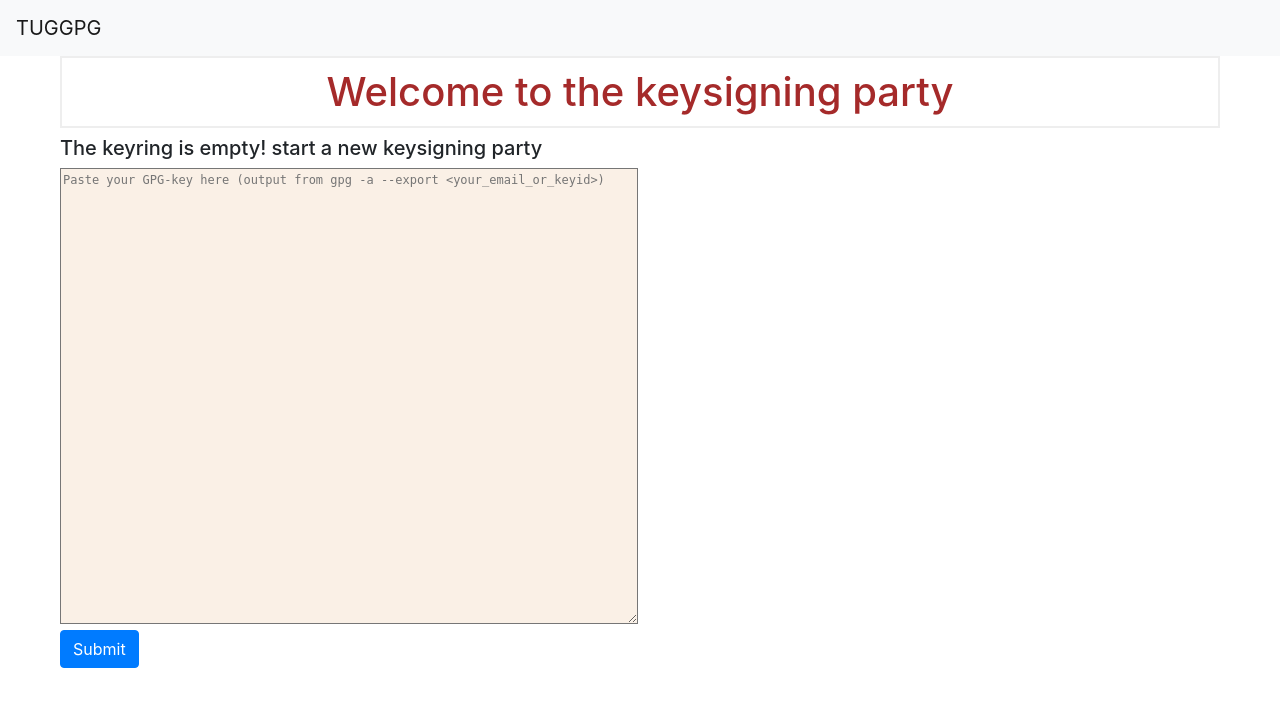
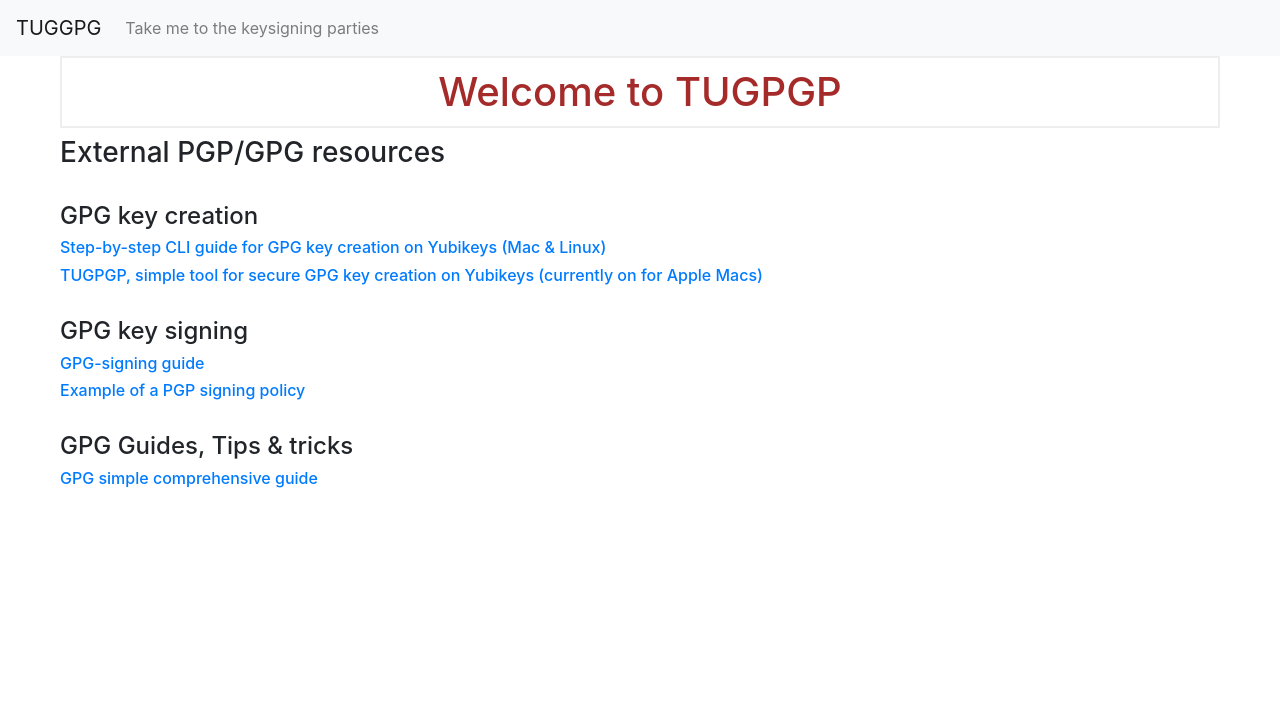
Before and after one commit to pettai/flask-tuggpg, a Flask app: template tuggpg/templates/index.html in a window 1280 px wide. Shown: the top 707 px of the page. Run offline with Flask 3, Linux system fonts and the light colour scheme; the template is opened without the code that fills it, so the values that code supplies are empty; some libraries are stand-ins or nearby versions.

Commit message:
Support multiple keyrings/parties
This update adds a landing page (the index page) with some helpful links, adds support for multiple keyrings/parties

```diff
--- a/tuggpg/app.py
+++ b/tuggpg/app.py
@@ -3,7 +3,7 @@
 from datetime import datetime
 
 import gnupg
-from flask import Flask, Response, render_template, request
+from flask import Flask, Response, render_template, request, session, redirect, url_for
 from werkzeug.exceptions import abort
 from werkzeug.middleware.proxy_fix import ProxyFix
 
@@ -21,9 +21,6 @@
 app.wsgi_app = ProxyFix(app.wsgi_app)
 
 PATH = "/opt/flask-tuggpg/gnupg"
-KEYRING = "keysigningparty"
-GNUPG = gnupg.GPG(gnupghome=PATH, keyring=KEYRING + ".kbx")
-GNUPG.encoding = "utf-8"
 KEY_ORDER = {
     "keyid": 1,
     "algo": 2,
@@ -35,14 +32,33 @@
     "sigs": 8,
     "fingerprint": 9,
 }
+KEYRINGS = ["keysigningparty", "yetanotherparty", "otherparty"]
+app.secret_key = '<a-very-secret-key>'
+
+def get_gnupg(keyring):
+    return gnupg.GPG(gnupghome=PATH, keyring=keyring + ".kbx")
+
+def get_current_keyring():
+    return session.get('keyring', KEYRINGS[0])
+
+@app.route("/", methods=["GET"])
+def index():
+    return render_template("index.html")
 
 
-@app.route("/", methods=["GET", "POST"])
-def index():
+@app.route("/main", methods=["GET", "POST"])
+def main():
     remote_user = request.headers.get("X_REMOTE_USER", "anonymous")
     remote_addr = request.headers.get("X_FORWARDED_FOR")
 
     current_time = datetime.now()
+
+    keyring = get_current_keyring()
+    if not keyring:
+        pass
+
+    GNUPG = get_gnupg(keyring)
+    GNUPG.encoding = "utf-8"
 
     public_keys = GNUPG.list_keys(sigs=True)
     filtered_keys = []
@@ -127,7 +143,7 @@
         sorted_dict = dict(sorted(key_dict.items(), key=lambda x: KEY_ORDER.get(x[0], 999)))
         sorted_keys.append(sorted_dict)
 
-    return render_template("index.html", gpg_keys=sorted_keys, remote_user=remote_user, current_time=current_time)
+    return render_template("main.html", gpg_keys=sorted_keys, remote_user=remote_user, current_time=current_time, keyrings=KEYRINGS, current_keyring=keyring)
 
 
 # "Old" keyring way of downloading keyring/individual keys
@@ -136,6 +152,13 @@
 def fetch_keys(keyid=None):
     remote_user = request.headers.get("X_REMOTE_USER", "anonymous")
     remote_addr = request.headers.get("X_FORWARDED_FOR")
+
+    keyring = get_current_keyring()
+    if not keyring:
+        pass
+
+    GNUPG = get_gnupg(keyring)
+    GNUPG.encoding = "utf-8"
 
     if keyid is not None:
         ascii_armored_public_keys = GNUPG.export_keys(keyid)
@@ -158,8 +181,10 @@
             return Response(
                 ascii_armored_public_keys,
                 mimetype="text/plain",
-                headers={"Content-disposition": "attachment; filename=" + KEYRING + ".pub"},
+                headers={"Content-disposition": "attachment; filename=" + keyring + ".pub"},
             )
+        else:
+            return abort(404)
 
 
 # GitHub etc. way of listing gpg key via REST
@@ -177,6 +202,14 @@
             return abort(404)
 
 
+@app.route("/keyring/<keyring>")
+def keyring(keyring):
+    if keyring not in KEYRINGS:
+        abort(404)
+    session['keyring'] = keyring
+    return redirect(request.referrer or url_for('main'))
+
+
 def space_out_text(text: str, n: int) -> str:
     return " ".join(text[i : i + n] for i in range(0, len(text), n))
 
--- a/tuggpg/templates/base.html
+++ b/tuggpg/templates/base.html
@@ -6,7 +6,7 @@
     <meta name="viewport" content="width=device-width, initial-scale=1, shrink-to-fit=no">
 
     <!-- Bootstrap CSS -->
-    <link rel="stylesheet" href="{{ url_for('static', filename= 'css/bootstrap.min.css') }}">
+    <link rel="stylesheet" href="{{ url_for('static', filename='css/bootstrap.min.css') }}">
     <link rel="icon" type="image/x-icon" href="{{ url_for('static', filename='images/favicon.ico') }}">
 
     <title>{% block title %} {% endblock %}</title>
@@ -18,6 +18,28 @@
             <span class="navbar-toggler-icon"></span>
         </button>
         <div class="collapse navbar-collapse" id="navbarNav">
+            <ul class="navbar-nav mx-auto">
+                {% if not current_keyring %}
+                    <li class="nav-item">
+                        <a class="nav-link text-nowrap" href="{{ url_for('main') }}">Take me to the keysigning parties</a>
+                    </li>
+                {% endif %}
+            </ul>
+            <ul class="navbar-nav mx-auto w-100 justify-content-center align-items-center" style="width: 100%;">
+                {% if current_keyring %}
+                    <span class="navbar-text mx-3">Available keyrings</span>
+                {% endif %}
+                {% for kr in keyrings %}
+                    <li class="nav-item">
+                        <a class="nav-link {% if kr == current_keyring %}active{% endif %}" href="{{ url_for('keyring', keyring=kr) }}">{{ kr }}</a>
+                    </li>
+                {% endfor %}
+                {% if current_keyring %}
+                    <li class="nav-item ml-3">
+                        <a class="nav-link" href="{{ url_for('fetch_keys') }}">Download keyring</a>
+                    </li>
+                {% endif %}
+            </ul>
             <ul class="navbar-nav ml-auto">
 		{% block remote_user %} {{remote_user}} {% endblock %}
             </ul>
--- a/tuggpg/templates/index.html
+++ b/tuggpg/templates/index.html
@@ -1,124 +1,25 @@
 {% extends 'base.html' %}
 
 {% block content %}
-  <h1> {% block title %} Welcome to the keysigning party {% endblock %} </h1>
+  <!-- Required meta tags -->
+  <meta charset="utf-8">
+  <meta name="viewport" content="width=device-width, initial-scale=1, shrink-to-fit=no">
+
+  <h1> {% block title %} Welcome to TUGPGP {% endblock %} </h1>
   <link rel="stylesheet" href="{{ url_for('static', filename= 'css/style.css') }}">
-  <link rel="icon" type="image/x-icon" href="{{ url_for('static', filename='images/favicon.ico') }}">
+  <link rel="icon" type="image/x-icon" href="{{ url_for('static', filename= 'images/favicon.ico') }}">
 
-  {% if gpg_keys is defined and gpg_keys|length > 0 %}
-    <h5>{% block allgpgkeys %} Current uploaded keys on the keyring {% endblock %}</h5>
+  <h3>External PGP/GPG resources</h3>
+  <br>
+  <h4>GPG key creation</h4>
+  <h6><a href="https://github.com/SUNET/eduid-docs/blob/master/token-setup.mkd">Step-by-step CLI guide for GPG key creation on Yubikeys (Mac & Linux)</a></h6>
+  <h6><a href="https://github.com/SUNET/tugpgp/releases">TUGPGP, simple tool for secure GPG key creation on Yubikeys (currently on for Apple Macs)</a></h6>
+  <br>
+  <h4>GPG key signing</h4>
+  <h6><a href="https://www.phildev.net/pgp/gpgsigning.html">GPG-signing guide</a></h6>
+  <h6><a href="https://web.archive.org/web/20100611212414/http://cryptnet.net/fdp/crypto/keysigning_party/en/extra/signing_policy.html">Example of a PGP signing policy</a></h6>
+  <br>
+  <h4>GPG Guides, Tips & tricks</h4>
+  <h6><a href="https://medium.com/code-oil/comprehensive-yet-simple-guide-for-gpg-key-subkey-encryption-signing-verification-other-common-c28fd868cbe7">GPG simple comprehensive guide</a></h6>
 
-    <table style="width:fit-content;">
-      <!-- table header -->
-      {% if gpg_keys %}
-      <tr>
-         {% for key in gpg_keys[0] %}
-            {% if key != 'curve' %}
-               <th> {{ key }} </th>
-            {% endif %}
-         {% endfor %}
-      </tr>
-      {% endif %}
-
-      <!-- table rows -->
-      {% for dict_item in gpg_keys %}
-      <tr>
-         {% for key, value in dict_item.items() %}
-            {% if key != 'curve' %}
-               {% if 'uids' in key %}
-                  <td>
-                  {% for uid in value %}
-                     {{ uid|escape }} <br>
-                  {% endfor %}
-                  </td>
-               {% elif 'keyid' in key %}
-                  <td><pre><a href="{{ url_for('fetch_keys') }}/{{ value }}">{{ value }}</a></pre></td>
-               {% elif 'date' in key %}
-                  <td> {{ value.strftime('%Y-%m-%d')  }} </td>
-               {% elif 'expires' in key %}
-                  {% if value == 'expired' %}
-                     <td><div style="background: orangered; text-align: center;" title="Key has expired! it can't be used for signing">{{ value }}</div></td>
-                  {% elif value == 'unlimited' %}
-                     <td><div style="background: orange; text-align: center;" title="No expiration date set! consider setting an expiration date">{{ value }}</div></td>
-                  {% else %}
-		     {% set days_until_expiry = (value - current_time).days %}
-                     {% if days_until_expiry <= 30 %}
-                        <td><div style="background: orange; text-align: center;" title="Key is closing expiration date! consider updating expiration date or creating a new key">{{ value.strftime('%Y-%m-%d') }}</div></td>
-                     {% else %}
-                        <td><div style="text-align: center;">{{ value.strftime('%Y-%m-%d') }} {{now}}</td>
-                     {% endif %}
-                  {% endif %}
-               {% elif 'sigs' in key %}
-                  <td>
-                  {% set total_sigs = value|length if value is defined else 0 %}
-		  {% set ns = namespace(seen_sigs=[]) %}
-                  {% if value is defined and value|length > 0 %}
-		     {% for sig in value %}
-                        {% for gpgkey in gpg_keys %}
-                           {% if sig == gpgkey['keyid'] and sig not in ns.seen_sigs %}
-			      <pre>{{ sig }}</pre><br>
-			      {% set ns.seen_sigs = ns.seen_sigs + [sig] %}
-                           {% endif %}
-                        {% endfor %}
-                     {% endfor %}
-		     <div style="text-align: center;">({{ total_sigs }} total)</div>
-                  {% else %}
-		     <div style="background: lightgrey; text-align: center;" title="Concider getting some of your peers to sign your key">0 signatures</div>
-                  {% endif %}
-                  </td>
-               {% elif 'algo' in key %}
-                     <td> {{ value }} </td>
-               {% elif 'fingerprint' in key %}
-                     <td><pre>{{ value }}</pre></td>
-               {% elif 'length' in key %}
-                  {% if dict_item.get('curve') %}
-                     {% if value|int() < 224 %}
-                        <td><div style="background: orange; text-align: center;" title="Key size is concidered weak! concider making a new key with bigger key size"> {{ value }} </div></td>
-                     {% else %}
-                        <td><div style="text-align: center;"> {{ value }} </div></td>
-                     {% endif %}
-                  {% else %}
-                     {% if value|int() < 1025 %}
-                        <td><div style="background: orangered; text-align: center;" title="Key size is concidered weak! create a new key with bigger key size"> {{ value }} </div></td>
-                     {% elif value|int() < 2049 %}
-                        <td><div style="background: orange; text-align: center;" title="Key size is concidered weak! concider making a new key with bigger key size"> {{ value }} </div></td>
-                     {% else %}
-                        <td><div style="text-align: center;"> {{ value }} </div></td>
-                     {% endif %}
-                  {% endif %}
-               {% else %}
-                  <td> {{ value }} </td>
-               {% endif %}
-            {% endif %}
-         {% endfor %}
-      </tr>
-      {% endfor %}
-    </table>
-    <tr>
-      <div>
-    </tr>
-
-    <div style="text-align: left;"><h5> {% block download %} Download the keysigning party keyring
-        <a href="{{ url_for('fetch_keys') }}" class="badge badge-secondary"> here </a>
-	{% endblock %}</h5></div>
-    <br>
-
-    <h5>{% block pastekey %} Add your key to join the party {% endblock %}</h5>
-    <form action="{{ url_for('index') }}" method="post">
-        <textarea name="gpgkey" cols="80" rows="10" placeholder="Paste your GPG-key here (output from gpg -a --export <your_email_or_keyid>)"></textarea>
-        <div>
-          <button type="submit" class="btn btn-primary">Submit</button>
-        </div>
-    </form>
-
-  {% else %}
-    <h5>{% block nogpgkey %} The keyring is empty! start a new keysigning party {% endblock %}</h5>
-    <form action="{{ url_for('index') }}" method="post">
-        <textarea name="gpgkey" cols="80" rows="25" placeholder="Paste your GPG-key here (output from gpg -a --export <your_email_or_keyid>)"></textarea>
-        <div>
-          <button type="submit" class="btn btn-primary">Submit</button>
-        </div>
-    </form>
-
-  {% endif %}
 {% endblock %}
```
Also changed, not shown: tuggpg/templates/main.html (added, +127 -0 lines).
